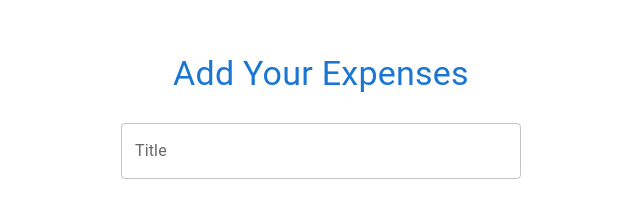
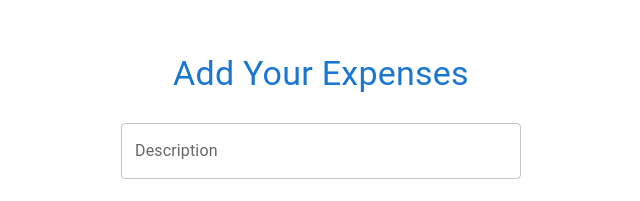
Before and after one commit to susmitha1103/expense-tracker, a React (Vite) app in the folder frontend/: page /add-expense in a window 1280 px wide. Shown: the part 182-383 px from the top of the page, without its empty margins (429-1069 px from the left). Built offline with nearby package versions, Linux system fonts and the light colour scheme; no server answers.

Commit message:
make categories meaningful

```diff
--- a/frontend/src/components/ExpenseForm.jsx
+++ b/frontend/src/components/ExpenseForm.jsx
@@ -4,13 +4,14 @@ import { TextField,Button,Box,FormControl,InputLabel,Select, MenuItem, Typograph
 
 const ExpenseForm = ({onSubmit, initialValues={}}) =>{
 
-  const[title, setTitle]= useState(initialValues.title || '');
+
+  const[category,setCategory] = useState(initialValues.category || '');
   const[amount, setAmount] = useState(initialValues.amount || '');
-  const[category,setCategory] = useState(initialValues.category || '');
+  const[description, setDescription]= useState(initialValues.description || '');
 
   const handleSubmit = (e) =>{
     e.preventDefault();
-    onSubmit({title, amount, category});
+    onSubmit({category, amount, description});
   }
 
   return (
@@ -19,9 +20,9 @@ const ExpenseForm = ({onSubmit, initialValues={}}) =>{
               Add Your Expenses
             </Typography>
       <TextField
-        label="Title"
-        value={title}
-        onChange={(e) => setTitle(e.target.value)}
+        label="Description"
+        value={description}
+        onChange={(e) => setDescription(e.target.value)}
         fullWidth
         margin="normal"
       />
@@ -42,7 +43,8 @@ const ExpenseForm = ({onSubmit, initialValues={}}) =>{
           onChange={(e) => setCategory(e.target.value)}
           label="Category"
         >
-          {["food", "travel", "shopping", "stationery", "groceries", "others"].map((cat) => (
+          {["housing & utilities",  "healthcare", "shopping", "education & stationery",
+       "entertainment", "emis & subscriptions", "miscellaneous"].map((cat) => (
             <MenuItem key={cat} value={cat}>{cat}</MenuItem>
           ))}
         </Select>
--- a/frontend/src/pages/AnalyticsPage.jsx
+++ b/frontend/src/pages/AnalyticsPage.jsx
@@ -24,7 +24,8 @@ const AnalyticsPage = () => {
         setMonthlyData(monthly.data.monthlyExpenses.map(e => e.totalAmount));
         setMonthLabels(monthly.data.monthlyExpenses.map(e => e.month));
 
-        const fixedOrder = ["Food", "Travel", "Shopping", "Stationery", "Groceries", "Others"];
+        const fixedOrder = ["housing & utilities",  "healthcare", "shopping", "education & stationery",
+       "entertainment", "emis & subscriptions", "miscellaneous"];
         const catRaw = category.data.categoryExpenses || [];
         const catFormatted = fixedOrder.map((cat, idx) => {
           const match = catRaw.find(item => item._id.toLowerCase() === cat.toLowerCase());
--- a/frontend/src/pages/UpdateExpense.jsx
+++ b/frontend/src/pages/UpdateExpense.jsx
@@ -37,8 +37,8 @@ import { toast } from 'react-toastify';
       <DialogTitle>Update Expense</DialogTitle>
       <DialogContent sx={{ display: "flex", flexDirection: "column", gap: 2 }}>
         <TextField
-          label="Title"
-          name="title"
+          label="Description"
+          name="description"
           value={form.title}
           onChange={handleChange}
         />
@@ -57,12 +57,13 @@ import { toast } from 'react-toastify';
            label="Category"
            onChange={handleChange}
           >
-          <MenuItem value="food">Food</MenuItem>
-          <MenuItem value="travel">Travel</MenuItem>
+          <MenuItem value="housing & utilities">Housing and Utilities</MenuItem>
           <MenuItem value="shopping">Shopping</MenuItem>
-          <MenuItem value="stationery">Stationery</MenuItem>
-          <MenuItem value="groceries">Groceries</MenuItem>
-          <MenuItem value="others">Others</MenuItem>
+          <MenuItem value="education & stationery">Education and Stationery</MenuItem>
+          <MenuItem value="healthcare">Healthcare</MenuItem>
+          <MenuItem value="entertainment">Entertainment</MenuItem>
+          <MenuItem value="emis & subscription">EMIs and Subscription</MenuItem>
+          <MenuItem value="miscellaneous">Miscellaneous</MenuItem>
           </Select>
         </FormControl>
         <TextField
--- a/frontend/src/pages/ViewExpenses.jsx
+++ b/frontend/src/pages/ViewExpenses.jsx
@@ -99,7 +99,7 @@ const ViewExpenses = () => {
           <Table>
             <TableHead>
               <TableRow sx={{ backgroundColor: "#1976d2" }}>
-                <TableCell sx={{ color: "white", fontWeight: "bold" }}>Title</TableCell>
+                <TableCell sx={{ color: "white", fontWeight: "bold" }}>Description</TableCell>
                 <TableCell sx={{ color: "white", fontWeight: "bold" }}>Amount</TableCell>
                 <TableCell sx={{ color: "white", fontWeight: "bold" }}>Category</TableCell>
                 <TableCell sx={{ color: "white", fontWeight: "bold" }}>Date</TableCell>
@@ -113,7 +113,7 @@ const ViewExpenses = () => {
                   runningTotal += exp.amount;
                   return (
                     <TableRow key={exp._id}>
-                      <TableCell>{exp.title}</TableCell>
+                      <TableCell>{exp.description}</TableCell>
                       <TableCell>₹{exp.amount.toLocaleString()}</TableCell>
                       <TableCell>{exp.category}</TableCell>
                       <TableCell>{new Date(exp.date).toLocaleDateString()}</TableCell>
```
Also changed, not shown: 2 other files (tests, documents, lock files or other folders).
